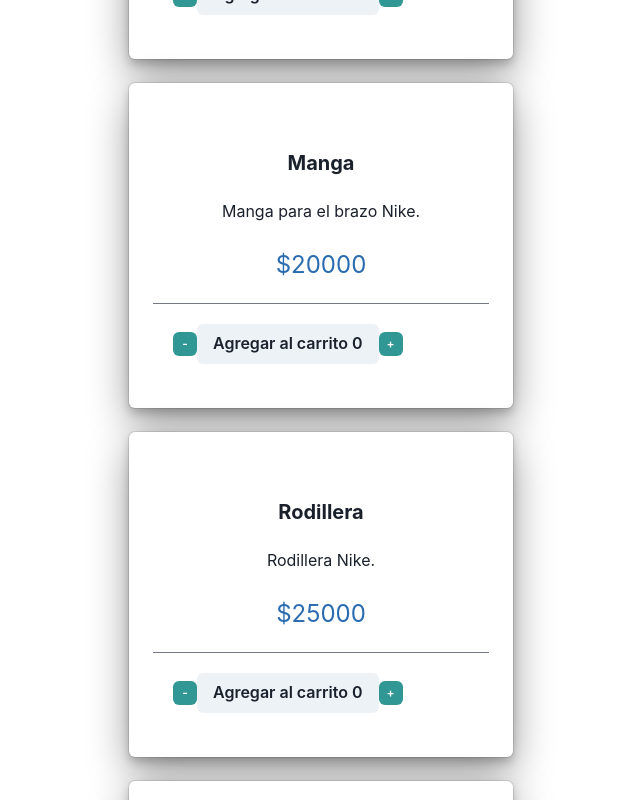
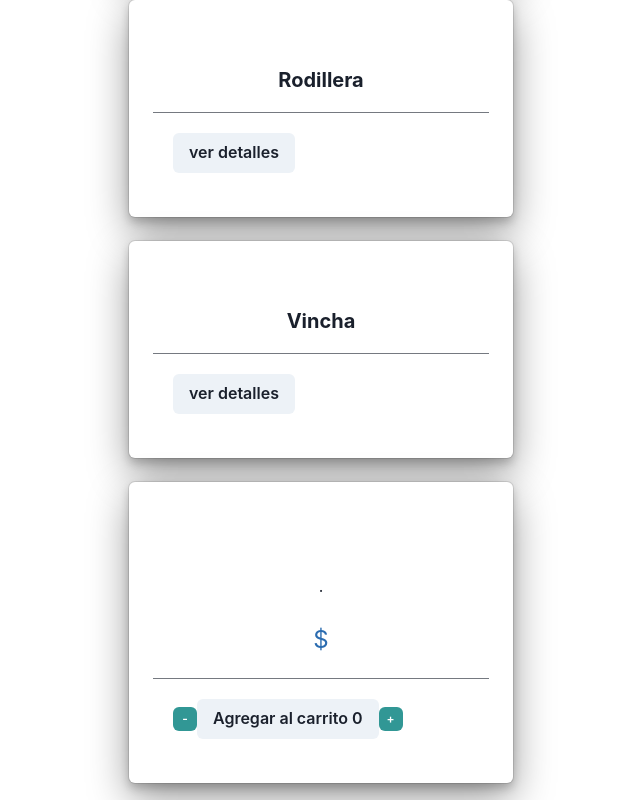
Before and after one commit to lucianodilascio/curso-react, a React (Vite) app: page / in a window 1280 px wide. Shown: the part 1220-2020 px from the top of the page, without its empty margins (319-959 px from the left). Built offline with nearby package versions, Linux system fonts and the light colour scheme.

Commit message:
modificaciones de importaciones, funcionamiento, y componentes

```diff
--- a/src/App.jsx
+++ b/src/App.jsx
@@ -14,17 +14,17 @@ const App = () => {
 
       <Routes>
 
-      <Route  path = '/' element={ <ItemListContainer/>} />
-      <Route  path = '/cart' element={ <Cart/>} />
-      <Route  exact path = '/categoria/:categoriaId' element={ <ItemListContainer/>} />
-      <Route  exact path = '/producto/:productoId' element={ <ItemDetailContainer/>} />
+        <Route path='/' element={<ItemListContainer />} />
+        <Route path='/cart' element={<Cart />} />
+        <Route exact path='/categoria/:categoriaId' element={<ItemListContainer />} />
+        <Route exact path='/producto/:productoId' element={<ItemDetailContainer />} />
 
 
       </Routes>
 
+        <ItemDetailContainer />
 
 
-      <ItemListContainer  greeting={"Bienvenidos a Basquetmania!"} />
 
 
     </BrowserRouter>
--- a/src/components/Item.jsx
+++ b/src/components/Item.jsx
@@ -1,26 +1,21 @@
 import React from 'react'
 import { Button, ButtonGroup, Card, CardBody, CardFooter, Divider, Heading, Stack, Text, Flex } from '@chakra-ui/react';
-import ItemCount from './ItemCount';
 
-const Item = ({ titulo, descripcion, precio }) => {
+
+const Item = ({ titulo, descripcion, precio, categoria }) => {
   return (
     <Flex  maxW='sm' mb='6' mt='4'>
       <Card width='100%' boxShadow='dark-lg' p='6' rounded='md' bg='white'>
         <CardBody>
           <Stack mt='6' spacing='6'>
             <Heading size='md'>{titulo}</Heading>
-            <Text>
-              {descripcion}.
-            </Text>
-            <Text color='blue.600' fontSize='2xl'>
-              ${precio}
-            </Text>
+
           </Stack>
         </CardBody>
         <Divider />
         <CardFooter>
           <ButtonGroup spacing='2' >
-            <ItemCount />
+            <Button>ver detalles</Button>
           </ButtonGroup>
         </CardFooter>
       </Card>
--- a/src/components/ItemDetail.jsx
+++ b/src/components/ItemDetail.jsx
@@ -1,9 +1,31 @@
 import React from 'react'
+import {Flex,Stack,Heading,Text,Card,CardBody,Divider,ButtonGroup,CardFooter } from '@chakra-ui/react'
+import ItemCount from './ItemCount'
 
-const ItemDetail = () => {
+const ItemDetail = ({titulo, descripcion, precio}) => {
   return (
-    <div>ItemDetail</div>
-  )
+    <Flex  maxW='sm' mb='6' mt='4'>
+      <Card width='100%' boxShadow='dark-lg' p='6' rounded='md' bg='white'>
+        <CardBody>
+          <Stack mt='6' spacing='6'>
+            <Heading size='md'>{titulo}</Heading>
+            <Text>
+              {descripcion}.
+            </Text>
+            <Text color='blue.600' fontSize='2xl'>
+              ${precio}
+            </Text>
+          </Stack>
+        </CardBody>
+        <Divider />
+        <CardFooter>
+          <ButtonGroup spacing='2' >
+            <ItemCount />
+          </ButtonGroup>
+        </CardFooter>
+      </Card>
+    </Flex>
+  );
 }
 
 export default ItemDetail
--- a/src/components/ItemDetailContainer.jsx
+++ b/src/components/ItemDetailContainer.jsx
@@ -1,9 +1,48 @@
 import React from 'react'
+import {useParams} from 'react-router-dom'
 import ItemDetail from './ItemDetail'
-import {useParams} from 'react-router-dom'
+const ItemDetailContainer = ({greeting }) => {
 
-const ItemDetailContainer = ({ greeting }) => {}
+    const {categoriaId} = useParams()
+
+    const productos = [
+      { id: 1, titulo: "Curry", descripcion: "Zapatilla Stephen Curry", precio: 85000, categoria:"zapatillas" },
+      { id: 2, titulo: "Lebron", descripcion: "Zapatilla Lebron James", precio: 90000, categoria:"zapatillas" },
+      { id: 3, titulo: "Jordan", descripcion: "Zapatilla Michael Jordan", precio: 95000, categoria:"zapatillas" },
+      { id: 4, titulo: "Manga", descripcion: "Manga para el brazo Nike", precio: 20000, categoria:"indumentaria" },
+      { id: 5, titulo: "Rodillera", descripcion: "Rodillera Nike", precio: 25000, categoria:"indumentaria" },
+      { id: 6, titulo: "Vincha", descripcion: "Vincha Nike", precio: 23000, categoria:"indumentaria"}
+    ]
+
+
+    const mostrarProductos = new Promise((resolve, reject) => {
+
+      if (productos.lenght > 0) {
+        setTimeout(() => {
+          resolve(productos)
+        }, 3000)
+      } else {
+        reject("no se obtuvieron productos")
+      }
+
+    })
+
+    mostrarProductos
+    .then((resultado) => {
+      console.log(resultado)
+    })
+    .catch((error) => {
+      console.log(error)
+    })
 
 
 
+    return (
+      <center>
+        <ItemDetail productos={productos} />
+
+      </center>
+    )
+  }
+
 export default ItemDetailContainer
--- a/src/components/ItemList.jsx
+++ b/src/components/ItemList.jsx
@@ -2,7 +2,7 @@ import React from 'react'
 import Item from './Item'
 
 const ItemList = ({ productos }) => {
-    console.log(productos)
+
     return (
         <div>
 
@@ -15,6 +15,7 @@ const ItemList = ({ productos }) => {
                             titulo={p.titulo}
                             descripcion={p.descripcion}
                             precio={p.precio}
+                            categoria= {p.categoria}
                         />
                     )
                 })
--- a/src/components/ItemListContainer.jsx
+++ b/src/components/ItemListContainer.jsx
@@ -2,7 +2,7 @@ import React from 'react'
 import ItemList from './ItemList'
 import { useParams } from 'react-router-dom'
 
-const ItemListContainer = ({ greeting }) => {
+const ItemListContainer = ({}) => {
 
   const {categoriaId} = useParams()
 
@@ -23,7 +23,7 @@ const ItemListContainer = ({ greeting }) => {
         resolve(productos)
       }, 3000)
     } else {
-      reject("nose obtuvieron productos")
+      reject("no se obtuvieron productos")
     }
 
   })
```
Also changed, not shown: src/App.css (line endings or trailing spaces), 1 other file (tests, documents, lock files or other folders).
